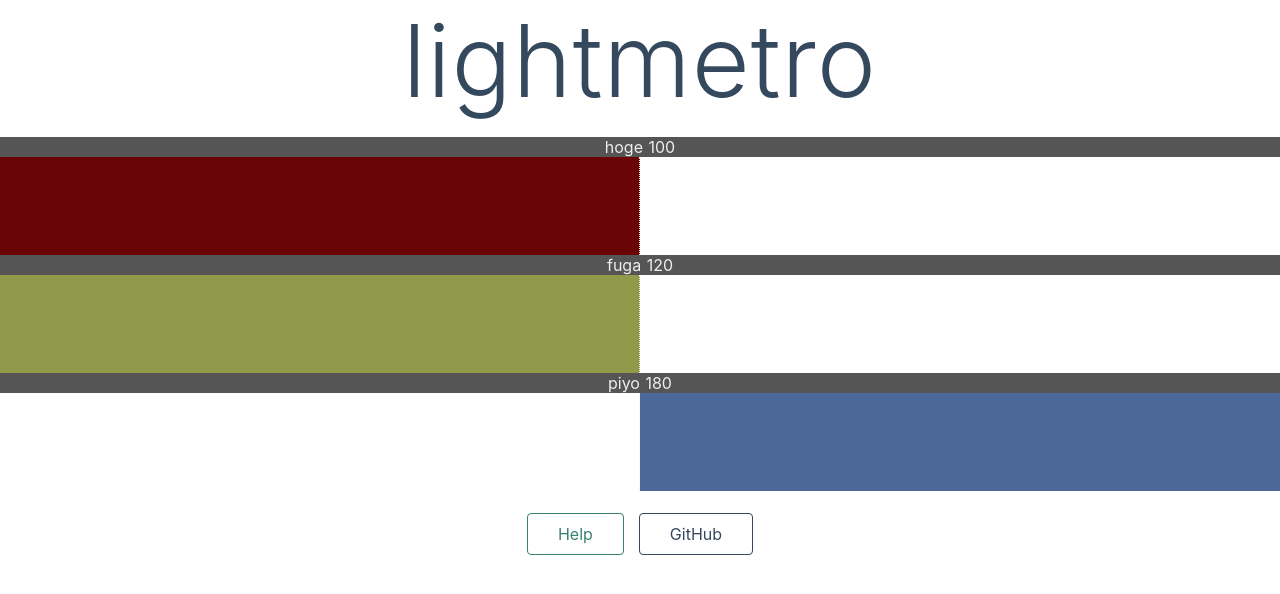
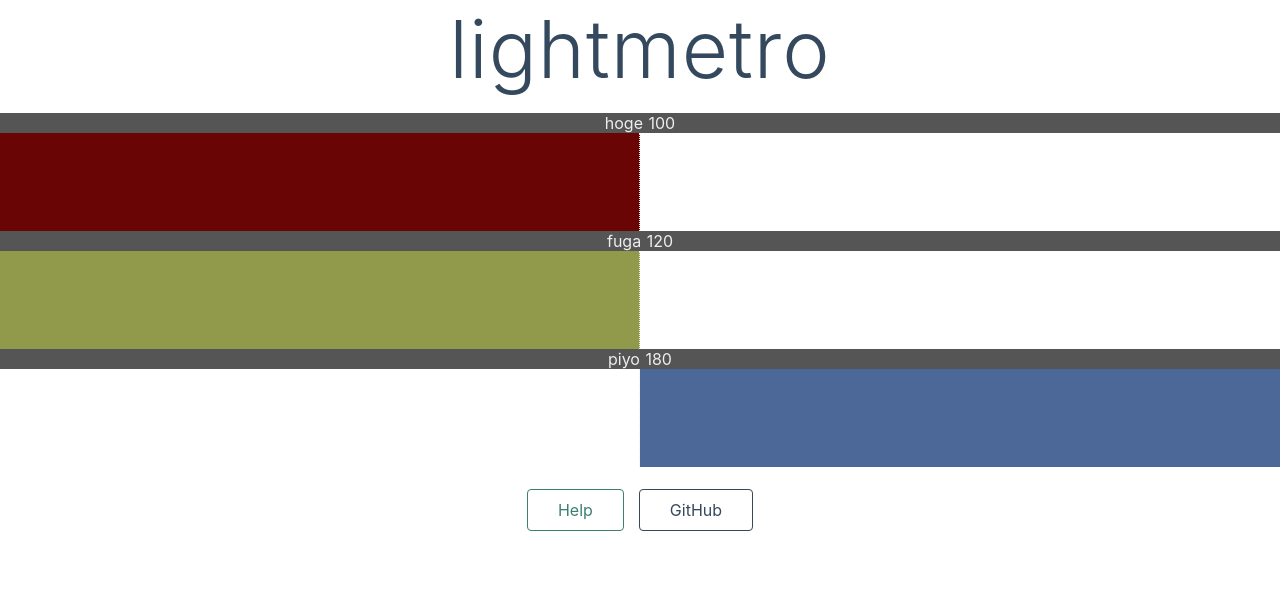
Before and after one commit to ykpythemind/lightmetro, a Nuxt app: page / in a window 1280 px wide. Shown: the top 594 px of the page. Built offline with nearby package versions, Linux system fonts and the light colour scheme.

Commit message:
up style

```diff
--- a/pages/index.vue
+++ b/pages/index.vue
@@ -51,6 +51,7 @@ export default {
 <style>
 .container {
   min-height: 100vh;
+  width: 100%;
   text-align: center;
 }
 
@@ -63,7 +64,7 @@ export default {
     'Segoe UI', Roboto, 'Helvetica Neue', Arial, sans-serif; /* 1 */
   display: block;
   font-weight: 300;
-  font-size: 100px;
+  font-size: 80px;
   color: #35495e;
   letter-spacing: 1px;
 }
```
